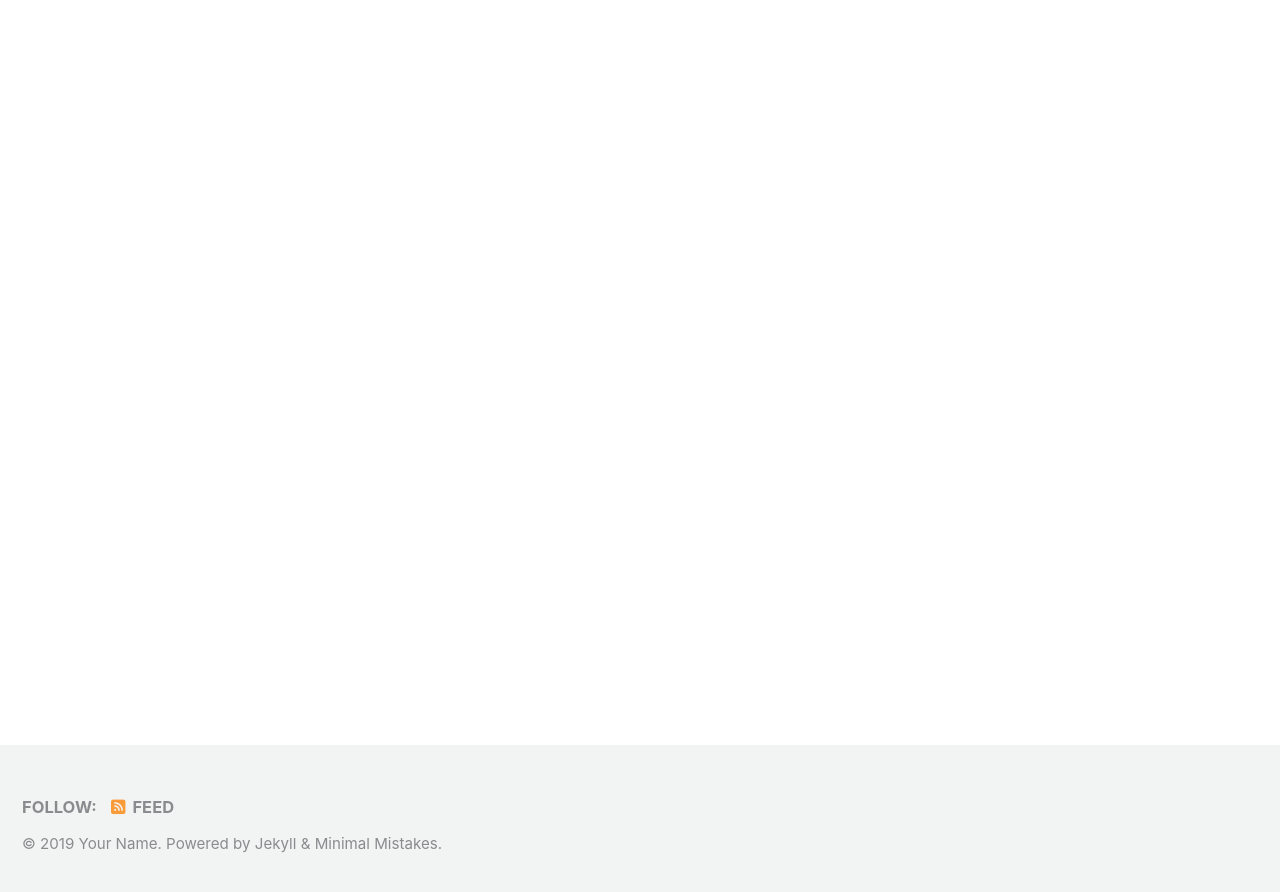
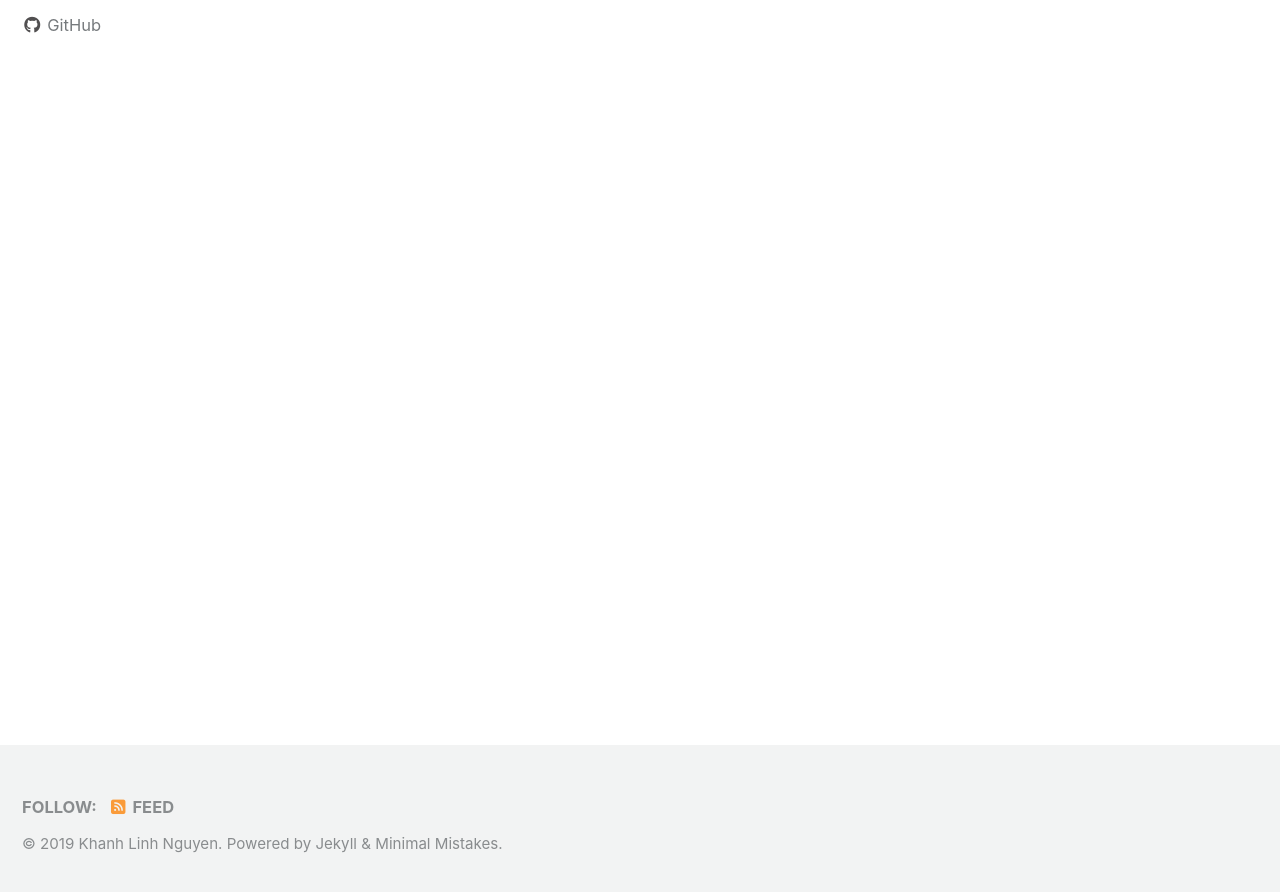
Before and after one commit to nklinh22/nklinh22.github.io, a Jekyll site: the page built from index.html, in a window 1280 px wide and 900 px high, scrolled down 222 px. Shown: the top 892 px of the window. Built offline with Jekyll 4.4.1, drawn with Linux system fonts in a browser that asks for light colours; cached includes are drawn as plain includes; nearby versions of some CDN libraries; the list of posts is cut into pages by our own code; some of the changed text lies outside the part shown.

Commit message:
new update

```diff
--- a/_config.yml
+++ b/_config.yml
@@ -16,11 +16,11 @@ minimal_mistakes_skin    : "default" # "air", "aqua", "contrast", "dark", "dirt"
 
 # Site Settings
 locale                   : "en-US"
-title                    : "Site Title"
+title                    : "Linh Nguyen"
 title_separator          : "-"
 subtitle                 : # site tagline that appears below site title in masthead
-name                     : "Your Name"
-description              : "An amazing website."
+name                     : "Khanh Linh Nguyen"
+description              : "Data Portfolio."
 url                      : # the base hostname & protocol for your site e.g. "https://mmistakes.github.io"
 baseurl                  : # the subpath of your site, e.g. "/blog"
 repository               : # GitHub username/repo-name e.g. "mmistakes/minimal-mistakes"
@@ -107,10 +107,10 @@ analytics:
 
 # Site Author
 author:
-  name             : "Your Name"
+  name             : "Linh Nguyen"
   avatar           : # path of avatar image, e.g. "/assets/images/bio-photo.jpg"
-  bio              : "I am an **amazing** person."
-  location         : "Somewhere"
+  bio              : "Data Portfolio"
+  location         : "Singapore"
   email            :
   links:
     - label: "Email"
@@ -127,7 +127,7 @@ author:
       # url: "https://facebook.com/"
     - label: "GitHub"
       icon: "fab fa-fw fa-github"
-      # url: "https://github.com/"
+      url: "https://github.com/nklinh22"
     - label: "Instagram"
       icon: "fab fa-fw fa-instagram"
       # url: "https://instagram.com/"
@@ -292,3 +292,12 @@ defaults:
       comments: # true
       share: true
       related: true
+
+
+  # _pages
+  - scope:
+      path: ""
+      type: pages
+    values:
+      layout: single
+      author_profile: true
```
